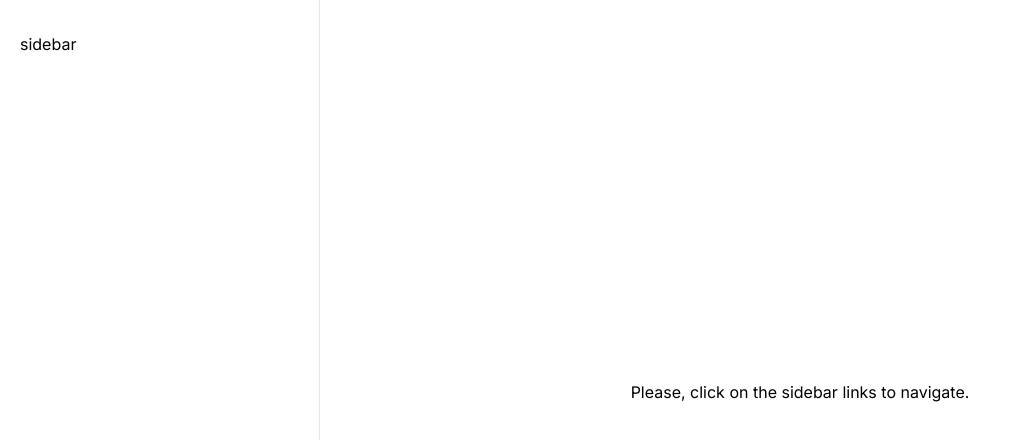
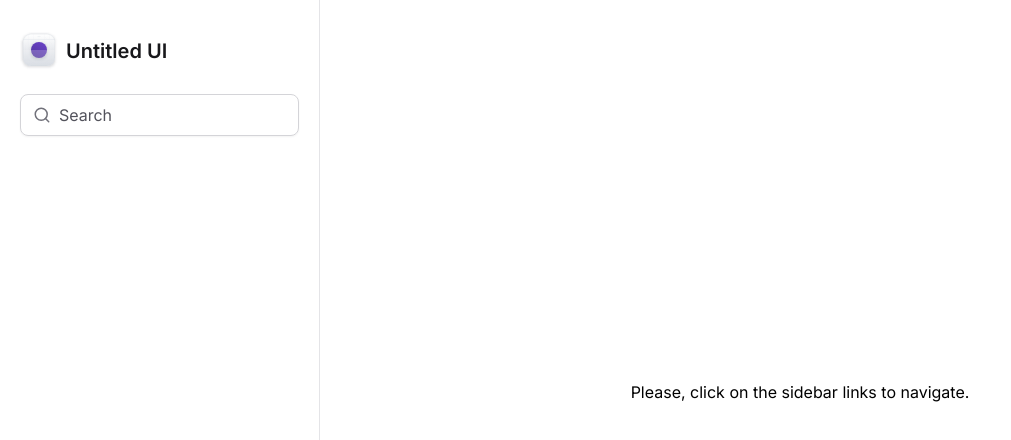
Before and after one commit to raphaeljcm/untitled-ui, a React (Vite) app: page / in a window 1280 px wide. Shown: the top 440 px of the page, without its empty margins (0-1011 px from the left). Built offline with nearby package versions, Linux system fonts and the light colour scheme.

Commit message:
feat: sidebar

```diff
--- a/src/App.tsx
+++ b/src/App.tsx
@@ -1,9 +1,7 @@
-function App() {
+export function App() {
   return (
     <div className="flex h-full items-center justify-center">
       Please, click on the sidebar links to navigate.
     </div>
   );
 }
-
-export default App;
--- a/src/Router.tsx
+++ b/src/Router.tsx
@@ -1,22 +1,16 @@
 import { Suspense, lazy } from 'react';
 import { Route, Routes } from 'react-router-dom';
-const App = lazy(() => import('./App'));
+import { PublicLayout } from './layouts/PublicLayout';
+import { App } from './App';
+import { Loading } from '@/Loading';
 const Home = lazy(() => import('./pages/Home'));
-const PublicLayout = lazy(() => import('./layouts/PublicLayout'));
-
-const FALLBACK_LOADING_STYLE = {
-  height: '100vh',
-  display: 'flex',
-  justifyContent: 'center',
-  alignItems: 'center',
-};
 
 export function Router() {
   return (
-    <Suspense fallback={<div style={FALLBACK_LOADING_STYLE}>Loading...</div>}>
+    <Suspense fallback={<Loading />}>
       <Routes>
         <Route element={<PublicLayout />}>
-          <Route path="/" element={<Home />} />
+          <Route path="/home" element={<Home />} />
           <Route index element={<App />} />
         </Route>
       </Routes>
--- /dev/null
+++ b/src/components/Loading.tsx
@@ -0,0 +1,10 @@
+const FALLBACK_LOADING_STYLE = {
+  height: '100vh',
+  display: 'flex',
+  justifyContent: 'center',
+  alignItems: 'center',
+};
+
+export function Loading() {
+  return <div style={FALLBACK_LOADING_STYLE}>Loading...</div>;
+}
--- /dev/null
+++ b/src/components/Logo.tsx
@@ -0,0 +1,209 @@
+export function Logo() {
+  return (
+    <strong className="flex items-center gap-2 text-xl font-semibold text-zinc-900">
+      <svg
+        width={38}
+        height={38}
+        viewBox="0 0 38 38"
+        fill="none"
+        xmlns="http://www.w3.org/2000/svg"
+      >
+        <g filter="url(#filter0_dd_1806_307)">
+          <g clipPath="url(#clip0_1806_307)">
+            <rect x={3} y={2} width={32} height={32} rx={8} fill="#fff" />
+            <rect
+              x={3}
+              y={2}
+              width={32}
+              height={32}
+              rx={8}
+              fill="url(#paint0_linear_1806_307)"
+            />
+            <path
+              fillRule="evenodd"
+              clipRule="evenodd"
+              d="M19 4.039c-7.71 0-13.961 6.25-13.961 13.961 0 7.71 6.25 13.961 13.961 13.961 7.71 0 13.961-6.25 13.961-13.961 0-7.71-6.25-13.961-13.961-13.961zM4.961 18c0-7.753 6.286-14.039 14.039-14.039S33.039 10.247 33.039 18 26.753 32.039 19 32.039 4.961 25.753 4.961 18z"
+              fill="#D0D5DD"
+            />
+            <path
+              fillRule="evenodd"
+              clipRule="evenodd"
+              d="M19 14.078a3.922 3.922 0 100 7.845 3.922 3.922 0 000-7.845zM15 18a4 4 0 118 0 4 4 0 01-8 0z"
+              fill="#D0D5DD"
+            />
+            <path
+              fillRule="evenodd"
+              clipRule="evenodd"
+              d="M19 15.32a2.68 2.68 0 100 5.36 2.68 2.68 0 000-5.36zM16.243 18a2.757 2.757 0 115.514 0 2.757 2.757 0 01-5.514 0z"
+              fill="#D0D5DD"
+            />
+            <path d="M18.961 2h.078v32h-.078V2z" fill="#D0D5DD" />
+            <path d="M35 17.96v.079H3v-.078h32z" fill="#D0D5DD" />
+            <path
+              d="M29.602 2h.078v32h-.078V2zM13.64 2h.078v32h-.077V2zM24.282 2h.077v32h-.077V2zM8.32 2h.078v32H8.32V2z"
+              fill="#D0D5DD"
+            />
+            <path
+              d="M35 28.602v.077H3v-.077h32zM35 12.64v.078H3v-.077h32zM35 23.281v.078H3v-.078h32zM35 7.32v.078H3V7.32h32z"
+              fill="#D0D5DD"
+            />
+            <g filter="url(#filter1_dd_1806_307)">
+              <circle
+                cx={19}
+                cy={18}
+                r={8}
+                fill="url(#paint1_linear_1806_307)"
+              />
+            </g>
+            <g filter="url(#filter2_b_1806_307)">
+              <path
+                d="M3 18h32v3.2c0 4.48 0 6.72-.872 8.432a8 8 0 01-3.496 3.496C28.92 34 26.68 34 22.2 34h-6.4c-4.48 0-6.72 0-8.432-.872a8 8 0 01-3.496-3.496C3 27.92 3 25.68 3 21.2V18z"
+                fill="#fff"
+                fillOpacity={0.2}
+              />
+            </g>
+          </g>
+          <rect
+            x={3.15}
+            y={2.15}
+            width={31.7}
+            height={31.7}
+            rx={7.85}
+            stroke="#D0D5DD"
+            strokeWidth={0.3}
+          />
+        </g>
+        <defs>
+          <filter
+            id="filter0_dd_1806_307"
+            x={0}
+            y={0}
+            width={38}
+            height={38}
+            filterUnits="userSpaceOnUse"
+            colorInterpolationFilters="sRGB"
+          >
+            <feFlood floodOpacity={0} result="BackgroundImageFix" />
+            <feColorMatrix
+              in="SourceAlpha"
+              values="0 0 0 0 0 0 0 0 0 0 0 0 0 0 0 0 0 0 127 0"
+              result="hardAlpha"
+            />
+            <feOffset dy={1} />
+            <feGaussianBlur stdDeviation={1} />
+            <feColorMatrix values="0 0 0 0 0.0627451 0 0 0 0 0.0941176 0 0 0 0 0.156863 0 0 0 0.06 0" />
+            <feBlend
+              in2="BackgroundImageFix"
+              result="effect1_dropShadow_1806_307"
+            />
+            <feColorMatrix
+              in="SourceAlpha"
+              values="0 0 0 0 0 0 0 0 0 0 0 0 0 0 0 0 0 0 127 0"
+              result="hardAlpha"
+            />
+            <feOffset dy={1} />
+            <feGaussianBlur stdDeviation={1.5} />
+            <feColorMatrix values="0 0 0 0 0.0627451 0 0 0 0 0.0941176 0 0 0 0 0.156863 0 0 0 0.1 0" />
+            <feBlend
+              in2="effect1_dropShadow_1806_307"
+              result="effect2_dropShadow_1806_307"
+            />
+            <feBlend
+              in="SourceGraphic"
+              in2="effect2_dropShadow_1806_307"
+              result="shape"
+            />
+          </filter>
+          <filter
+            id="filter1_dd_1806_307"
+            x={8}
+            y={8}
+            width={22}
+            height={22}
+            filterUnits="userSpaceOnUse"
+            colorInterpolationFilters="sRGB"
+          >
+            <feFlood floodOpacity={0} result="BackgroundImageFix" />
+            <feColorMatrix
+              in="SourceAlpha"
+              values="0 0 0 0 0 0 0 0 0 0 0 0 0 0 0 0 0 0 127 0"
+              result="hardAlpha"
+            />
+            <feOffset dy={1} />
+            <feGaussianBlur stdDeviation={1} />
+            <feColorMatrix values="0 0 0 0 0.0627451 0 0 0 0 0.0941176 0 0 0 0 0.156863 0 0 0 0.06 0" />
+            <feBlend
+              in2="BackgroundImageFix"
+              result="effect1_dropShadow_1806_307"
+            />
+            <feColorMatrix
+              in="SourceAlpha"
+              values="0 0 0 0 0 0 0 0 0 0 0 0 0 0 0 0 0 0 127 0"
+              result="hardAlpha"
+            />
+            <feOffset dy={1} />
+            <feGaussianBlur stdDeviation={1.5} />
+            <feColorMatrix values="0 0 0 0 0.0627451 0 0 0 0 0.0941176 0 0 0 0 0.156863 0 0 0 0.1 0" />
+            <feBlend
+              in2="effect1_dropShadow_1806_307"
+              result="effect2_dropShadow_1806_307"
+            />
+            <feBlend
+              in="SourceGraphic"
+              in2="effect2_dropShadow_1806_307"
+              result="shape"
+            />
+          </filter>
+          <filter
+            id="filter2_b_1806_307"
+            x={-2}
+            y={13}
+            width={42}
+            height={26}
+            filterUnits="userSpaceOnUse"
+            colorInterpolationFilters="sRGB"
+          >
+            <feFlood floodOpacity={0} result="BackgroundImageFix" />
+            <feGaussianBlur in="BackgroundImageFix" stdDeviation={2.5} />
+            <feComposite
+              in2="SourceAlpha"
+              operator="in"
+              result="effect1_backgroundBlur_1806_307"
+            />
+            <feBlend
+              in="SourceGraphic"
+              in2="effect1_backgroundBlur_1806_307"
+              result="shape"
+            />
+          </filter>
+          <linearGradient
+            id="paint0_linear_1806_307"
+            x1={19}
+            y1={2}
+            x2={19}
+            y2={34}
+            gradientUnits="userSpaceOnUse"
+          >
+            <stop stopColor="#fff" />
+            <stop offset={1} stopColor="#D0D5DD" />
+          </linearGradient>
+          <linearGradient
+            id="paint1_linear_1806_307"
+            x1={15}
+            y1={26}
+            x2={23}
+            y2={10}
+            gradientUnits="userSpaceOnUse"
+          >
+            <stop stopColor="#53389E" />
+            <stop offset={1} stopColor="#6941C6" />
+          </linearGradient>
+          <clipPath id="clip0_1806_307">
+            <rect x={3} y={2} width={32} height={32} rx={8} fill="#fff" />
+          </clipPath>
+        </defs>
+      </svg>
+      <span>Untitled UI</span>
+    </strong>
+  );
+}
--- /dev/null
+++ b/src/components/Sidebar.tsx
@@ -0,0 +1,18 @@
+import { Search } from 'lucide-react';
+import { Logo } from './Logo';
+
+export function Sidebar() {
+  return (
+    <aside className="space-y-6 border-r border-zinc-200 px-5 py-8">
+      <Logo />
+
+      <div className="flex w-full items-center gap-2 rounded-lg border border-zinc-300 px-3 py-2 shadow-sm">
+        <Search className="h-5 w-5 text-zinc-500" />
+        <input
+          className="w-full border-0 bg-transparent p-0 text-zinc-900 placeholder-zinc-600"
+          placeholder="Search"
+        />
+      </div>
+    </aside>
+  );
+}
--- a/src/layouts/PublicLayout.tsx
+++ b/src/layouts/PublicLayout.tsx
@@ -1,9 +1,10 @@
 import { Outlet } from 'react-router-dom';
+import { Sidebar } from '@/Sidebar';
 
-export default function PublicLayout() {
+export function PublicLayout() {
   return (
     <div className="grid min-h-screen grid-cols-app font-inter">
-      <aside className="border-r border-zinc-200 px-5 py-8">sidebar</aside>
+      <Sidebar />
 
       <main className="px-4 pb-12 pt-8">
         <Outlet />
```
